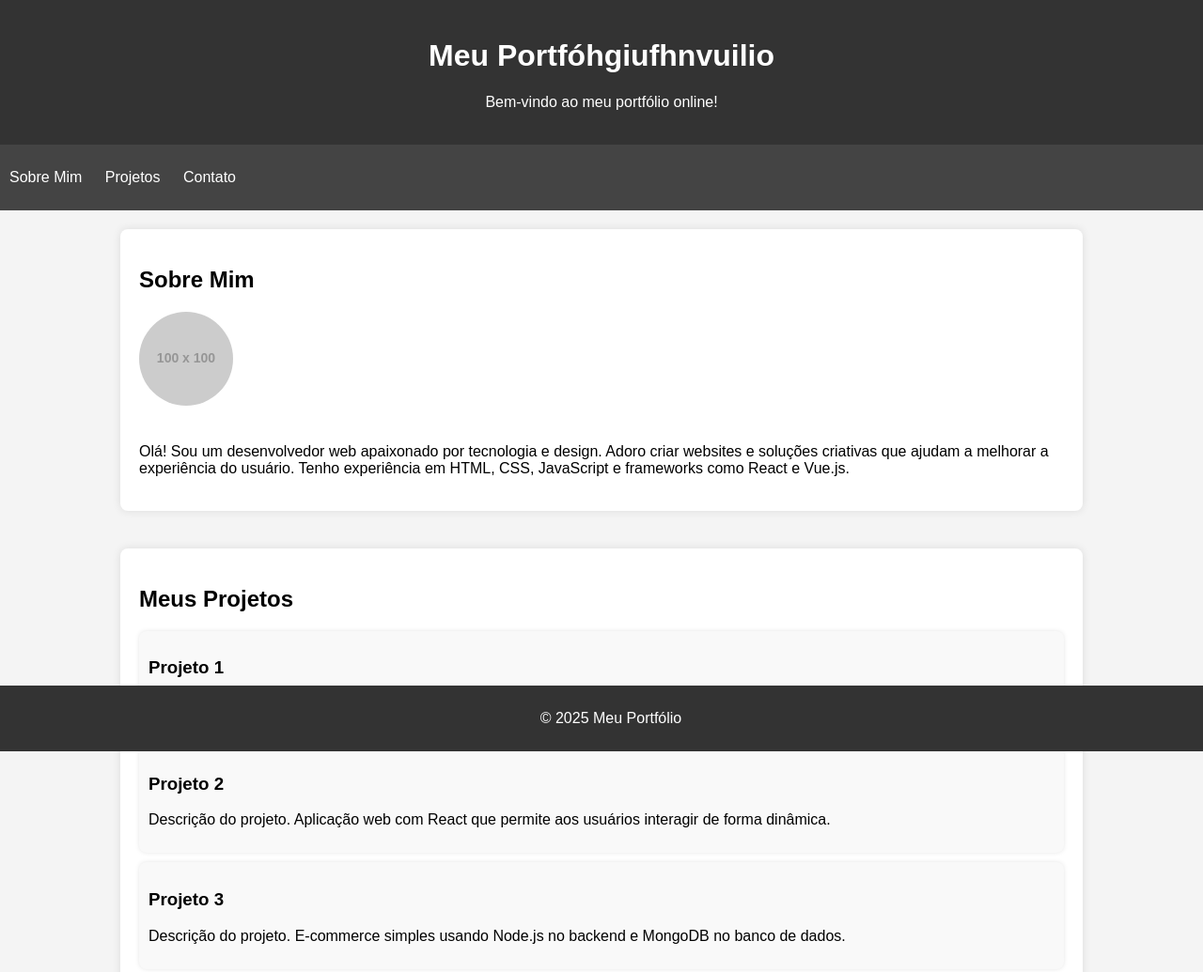
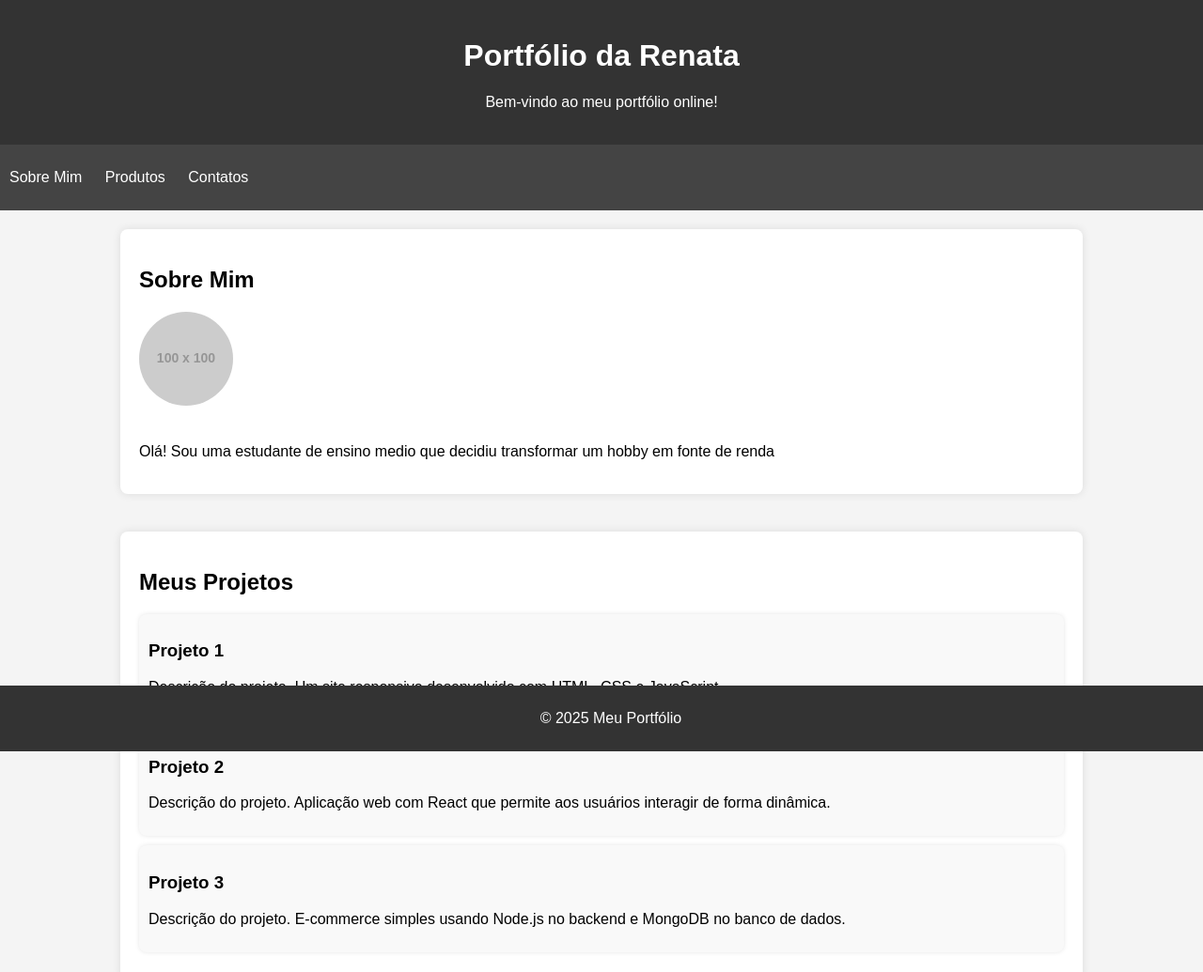
Before and after one commit to Renat2025/portf-lio, a plain HTML site: page index.html in a window 1280 px wide. Shown: the top 1035 px of the page at 94% size. Drawn offline with Linux system fonts and the light colour scheme; placeholder pictures from the web are drawn by us.

Commit message:
Update index.html

```diff
--- a/index.html
+++ b/index.html
@@ -84,15 +84,15 @@
 <body>
 
 <header>
-    <h1>Meu Portfóhgiufhnvuilio</h1>
+    <h1>Portfólio da Renata</h1>
     <p>Bem-vindo ao meu portfólio online!</p>
 </header>
 
 <nav>
     <ul>
         <li><a href="#about">Sobre Mim</a></li>
-        <li><a href="#projects">Projetos</a></li>
-        <li><a href="#contact">Contato</a></li>
+        <li><a href="#projects">Produtos</a></li>
+        <li><a href="#contact">Contatos</a></li>
     </ul>
 </nav>
 
@@ -100,7 +100,7 @@
     <section id="about" class="about">
         <h2>Sobre Mim</h2>
         <img src="https://via.placeholder.com/100" alt="Foto de perfil">
-        <p>Olá! Sou um desenvolvedor web apaixonado por tecnologia e design. Adoro criar websites e soluções criativas que ajudam a melhorar a experiência do usuário. Tenho experiência em HTML, CSS, JavaScript e frameworks como React e Vue.js.</p>
+        <p>Olá! Sou uma estudante de ensino medio que decidiu transformar um hobby em fonte de renda</p>
     </section>
 
     <section id="projects" class="projects">
```
